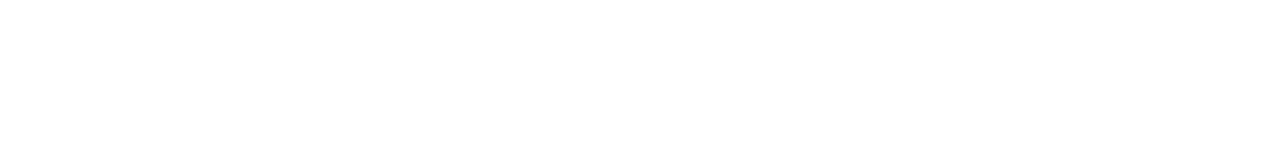
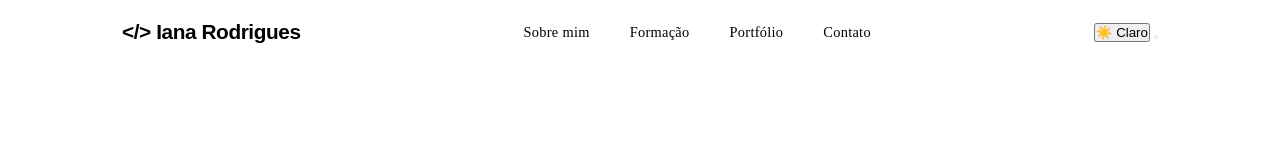
Before and after one commit to ianarodrigues/iana-rodrigues-portfolio, a plain HTML site: page index.html in a window 1280 px wide. Drawn offline with Linux system fonts and the light colour scheme.

Commit message:
feat: add basic navbar structure and layout

```diff
--- a/css/style.css
+++ b/css/style.css
@@ -5,3 +5,78 @@
   padding: 0;
   box-sizing: border-box;
 }
+
+header {
+  position: fixed;
+  top: 0;
+  left: 0;
+  width: 100%;
+  z-index: 1000;
+  background: var(--nav-bg);
+  /* Blur para efeito "vidro fosco" */
+  backdrop-filter: blur(12px);
+  -webkit-backdrop-filter: blur(12px);
+  border-bottom: 1px solid var(--border);
+  transition: background 0.3s ease;
+}
+
+nav {
+  max-width: 1100px;
+  margin: 0 auto;
+  padding: 0 2rem;
+  height: 64px;
+  display: flex;
+  align-items: center;
+  justify-content: space-between;
+}
+
+.nav-logo {
+  font-family: 'Space Grotesk', sans-serif;
+  font-size: 1.3rem;
+  font-weight: 700;
+  color: var(--text-primary);
+  text-decoration: none;
+  letter-spacing: -0.02em;
+}
+
+.nav-logo span {
+  color: var(--accent);
+}
+
+.nav-links {
+  display: flex;
+  list-style: none;
+  gap: 2.5rem;
+  align-items: center;
+}
+
+.nav-links a {
+  text-decoration: none;
+  color: var(--text-secondary);
+  font-size: 0.9rem;
+  font-weight: 500;
+  letter-spacing: 0.02em;
+  transition: color 0.2s ease;
+  position: relative;
+}
+
+.nav-links a::after {
+  content: '';
+  position: absolute;
+  bottom: -4px;
+  left: 0;
+  width: 0;
+  height: 2px;
+  background: var(--accent);
+  transition: width 0.25s ease;
+}
+
+.nav-links a:hover,
+.nav-links a.active {
+  color: var(--text-primary);
+}
+
+.nav-links a:hover::after,
+.nav-links a.active::after {
+  width: 100%;
+}
--- a/index.html
+++ b/index.html
@@ -10,7 +10,31 @@
 </head>
 
 <body>
-  <header></header>
+  <header>
+    <nav aria-label="Navegação principal">
+      <a href="#sobre" class="nav-logo"><span>&lt;/&gt;</span> Iana Rodrigues</a>
+
+      <ul class="nav-links" id="nav-links" role="list">
+        <li><a href="#sobre" class="nav-link active">Sobre mim</a></li>
+        <li><a href="#formacao" class="nav-link">Formação</a></li>
+        <li><a href="#portfolio" class="nav-link">Portfólio</a></li>
+        <li><a href="#contato" class="nav-link">Contato</a></li>
+      </ul>
+
+      <div class="nav-controls">
+        <button id="theme-toggle" aria-label="Alternar tema" title="Alternar tema claro/escuro">
+          <span id="theme-icon">☀️</span>
+          <span id="theme-label">Claro</span>
+        </button>
+
+        <button id="menu-toggle" aria-label="Abrir menu" aria-expanded="false">
+          <span></span>
+          <span></span>
+          <span></span>
+        </button>
+      </div>
+    </nav>
+  </header>
 
   <main>
     <section id="sobre"></section>
```
